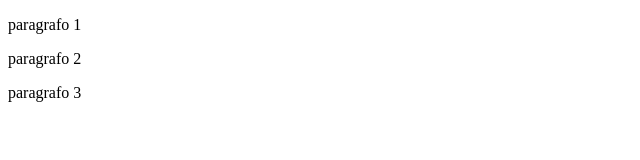
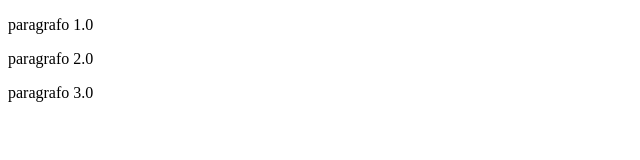
Before and after one commit to BrunoRichard98/viagem, a plain HTML site: page index.html in a window 1280 px wide. Shown: the full height of the page, 0-640 px from the left. Drawn offline with Linux system fonts and the light colour scheme.

Commit message:
modifiquei os parágrafos

```diff
--- a/index.html
+++ b/index.html
@@ -7,11 +7,11 @@
 </head>
 <body>
     <p>
-        paragrafo 1
+        paragrafo 1.0
     </p>
-        paragrafo 2
+        paragrafo 2.0
     <p>
-        paragrafo 3
+        paragrafo 3.0
     </p>
 
     <style>
```
